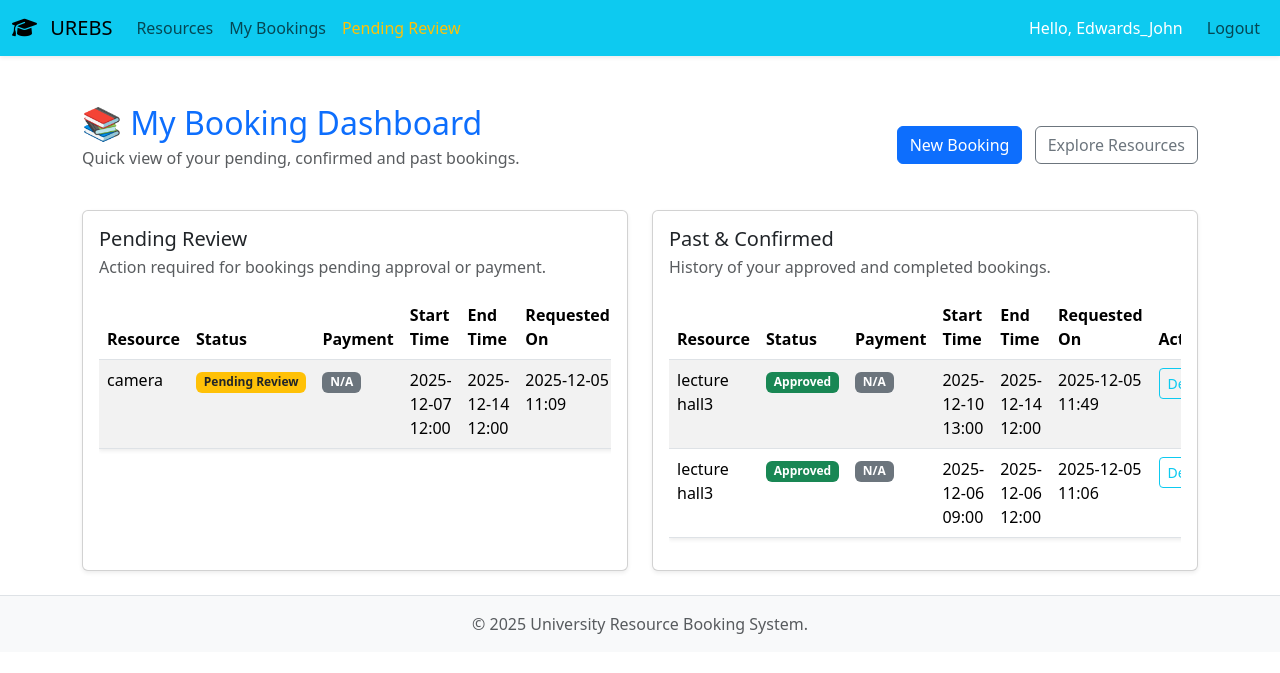
After one commit to Edujoew/University-Resource-Booking-System-URBS, a Django app: page /my_bookings_dashboard/ in a window 1280 px wide. The commit adds this page. Shown: the top 673 px of the page. Run offline with Django 5.2, Linux system fonts and the light colour scheme; a user stored in the database is signed in; data comes from the database, SQL or seed files in the repository; both versions use the stored data as it was after the commit.

Commit message:
Student Booking Dashboard

```diff
--- /dev/null
+++ b/resource_booking/booking/templates/booking/my_bookings_dashboard.html
@@ -0,0 +1,57 @@
+{% extends 'main.html' %}
+{% load static %}
+
+{% block title %}My Booking Dashboard{% endblock title %}
+
+{% block content %}
+<div class="container mt-5">
+    <div class="row mb-4">
+        <div class="col-md-8">
+            <h2 class="mb-1 text-primary">📚 My Booking Dashboard</h2>
+            <p class="text-muted">Quick view of your pending, confirmed and past bookings.</p>
+        </div>
+        <div class="col-md-4 text-md-end align-self-center">
+            <a href="{% url 'booking:new_booking' %}" class="btn btn-primary">New Booking</a>
+            <a href="{% url 'booking:home' %}" class="btn btn-outline-secondary ms-2">Explore Resources</a>
+        </div>
+    </div>
+
+    <div class="row">
+        <div class="col-lg-6 mb-4">
+            <div class="card shadow-sm h-100">
+                <div class="card-body">
+                    <h5 class="card-title">Pending Review</h5>
+                    <p class="card-subtitle text-muted mb-3">Action required for bookings pending approval or payment.</p>
+
+                    {% if pending_bookings %}
+                        {% include 'booking/partials/booking_list_table.html' with booking_list=pending_bookings %}
+                    {% else %}
+                        <div class="text-center py-4">
+                            <i class="bi bi-check-circle-fill text-success fs-1"></i>
+                            <p class="mt-3 mb-0 text-muted">You have no bookings currently pending review.</p>
+                        </div>
+                    {% endif %}
+                </div>
+            </div>
+        </div>
+
+        <div class="col-lg-6 mb-4">
+            <div class="card shadow-sm h-100">
+                <div class="card-body">
+                    <h5 class="card-title">Past & Confirmed</h5>
+                    <p class="card-subtitle text-muted mb-3">History of your approved and completed bookings.</p>
+
+                    {% if past_bookings %}
+                        {% include 'booking/partials/booking_list_table.html' with booking_list=past_bookings %}
+                    {% else %}
+                        <div class="text-center py-4">
+                            <i class="bi bi-journal-text text-info fs-1"></i>
+                            <p class="mt-3 mb-0 text-muted">You have not submitted any booking requests yet.</p>
+                        </div>
+                    {% endif %}
+                </div>
+            </div>
+        </div>
+    </div>
+</div>
+{% endblock %}
--- /dev/null
+++ b/resource_booking/booking/templates/booking/partials/booking_list_table.html
@@ -0,0 +1,49 @@
+<div class="table-responsive">
+    <table class="table table-striped table-hover shadow-sm">
+        <thead class="bg-light">
+            <tr>
+                <th scope="col">Resource</th>
+                <th scope="col">Status</th>
+                <th scope="col">Payment</th>
+                <th scope="col">Start Time</th>
+                <th scope="col">End Time</th>
+                <th scope="col">Requested On</th>
+                <th scope="col">Actions</th>
+            </tr>
+        </thead>
+        <tbody>
+            {% for booking in booking_list %}
+            <tr>
+                <td>{{ booking.resource.name }}</td>
+                <td>
+                    {% if booking.status == 'APPROVED' %}
+                        <span class="badge bg-success">{{ booking.get_status_display }}</span>
+                    {% elif booking.status == 'PENDING' %}
+                        <span class="badge bg-warning text-dark">{{ booking.get_status_display }}</span>
+                    {% else %}
+                        <span class="badge bg-danger">{{ booking.get_status_display }}</span>
+                    {% endif %}
+                </td>
+                <td>
+                    {% if booking.payment_status == 'PAID' %}
+                        <span class="badge bg-primary">PAID</span>
+                    {% elif booking.resource.cost > 0 and booking.payment_status == 'PENDING' %}
+                         <span class="badge bg-danger">PENDING</span>
+                    {% else %}
+                        <span class="badge bg-secondary">N/A</span>
+                    {% endif %}
+                </td>
+                <td>{{ booking.start_time|date:"Y-m-d H:i" }}</td>
+                <td>{{ booking.end_time|date:"Y-m-d H:i" }}</td>
+                <td>{{ booking.requested_on|date:"Y-m-d H:i" }}</td>
+                <td>
+                    <a href="#" class="btn btn-sm btn-outline-info">Details</a>
+                    {% if booking.status == 'PENDING' %}
+                        <a href="#" class="btn btn-sm btn-outline-danger">Cancel</a>
+                    {% endif %}
+                </td>
+            </tr>
+            {% endfor %}
+        </tbody>
+    </table>
+</div>
--- a/resource_booking/booking/urls.py
+++ b/resource_booking/booking/urls.py
@@ -1,6 +1,12 @@
 
 from django.urls import path
-from .views import LandingView, HomeView, BookingCreateView, RegisterView
+from .views import (
+    LandingView,
+    HomeView,
+    BookingCreateView,
+    RegisterView,
+    MyBookingsView,
+)
 
 app_name = 'booking'
 
@@ -16,4 +22,7 @@ urlpatterns = [
 
     # Issue 5: Booking Submission
     path('new/', BookingCreateView.as_view(), name='new_booking'),
+
+    # issue7: View User's Bookings
+    path('my_bookings_dashboard/', MyBookingsView.as_view(), name='my_bookings_dashboard'),
 ]
--- a/resource_booking/booking/views.py
+++ b/resource_booking/booking/views.py
@@ -8,6 +8,7 @@ from django.contrib.auth.mixins import LoginRequiredMixin
 from django.contrib import messages
 from django.http import JsonResponse
 import json
+from django.views.generic import ListView  # <-- Add ListView import
 
 
 from .models import BookingRequest, Resource
@@ -64,8 +65,8 @@ class BookingCreateView(LoginRequiredMixin, CreateView):
     model = BookingRequest
     form_class = BookingRequestForm
     template_name = 'booking/booking_form.html'
-    # Default success_url is only used if no payment is required (final redirect is custom)
-    success_url = reverse_lazy('booking:home')
+    # After creating a booking, redirect users to their bookings dashboard
+    success_url = reverse_lazy('booking:my_bookings_dashboard')
 
     def form_valid(self, form):
         """
@@ -84,15 +85,13 @@ class BookingCreateView(LoginRequiredMixin, CreateView):
         resource = booking.resource # Access resource object directly
 
         if resource and resource.cost > 0:
-            # Payment Required:
-            booking.save() # Save the PENDING booking to generate the PK (ID)
+            # Payment Required: save as PENDING and send user to their dashboard
+            booking.save()  # Save the PENDING booking to generate the PK (ID)
 
-            messages.info(self.request, "Booking successfully reserved. Please complete payment to confirm.")
+            messages.info(self.request, "Booking successfully reserved. Complete payment from your bookings dashboard.")
 
-            # --- CRITICAL FIX: Redirect to the payment view using the correct URL name and argument ---
-            # URL name: payments:initiate_mpesa_payment (from payments/urls.py)
-            # Argument: booking_id=booking.pk
-            return redirect('payments:initiate_mpesa_payment', booking_id=booking.pk)
+            # Redirect user to their bookings dashboard where they can see the PENDING booking
+            return redirect('booking:my_bookings_dashboard')
 
         else:
             # No Payment Required (Cost is 0):
@@ -106,3 +105,34 @@ class BookingCreateView(LoginRequiredMixin, CreateView):
         context = super().get_context_data(**kwargs)
         context['resources'] = Resource.objects.filter(is_available=True)
         return context
+
+        # booking/views.py
+# ... (existing imports)
+
+
+
+
+# --- Issue 7: Student Booking Dashboard View ---
+class MyBookingsView(LoginRequiredMixin, ListView):
+    """
+    Displays a list of all BookingRequest objects belonging
+    to the currently logged-in user.
+    """
+    model = BookingRequest
+    template_name = 'booking/my_bookings_dashboard.html'
+    context_object_name = 'bookings'
+
+    def get_queryset(self):
+        """
+        Filters the queryset to only show bookings made by the current user.
+        """
+        # self.request.user refers to the logged-in user (provided by LoginRequiredMixin)
+        return BookingRequest.objects.filter(user=self.request.user).order_by('-start_time')
+
+    def get_context_data(self, **kwargs):
+        """Adds filtering context for the template"""
+        context = super().get_context_data(**kwargs)
+        #  categorize bookings for the template if needed
+        context['pending_bookings'] = context['bookings'].filter(status='PENDING')
+        context['past_bookings'] = context['bookings'].exclude(status='PENDING')
+        return context
--- a/resource_booking/payments/urls.py
+++ b/resource_booking/payments/urls.py
@@ -5,6 +5,8 @@ app_name = 'payments'
 
 urlpatterns = [
     path('index/', views.index, name='index'),
+    # Friendly entry point used by booking flow to initiate payment for a booking
+    path('initiate/<int:booking_id>/', views.STKPushView.as_view(), name='initiate_mpesa_payment'),
     path('stk-push/', views.STKPushView.as_view(), name='stk_push'),
     path('callback/', views.mpesa_callback, name='mpesa_callback'),
 ]
--- a/resource_booking/templates/main.html
+++ b/resource_booking/templates/main.html
@@ -39,7 +39,7 @@
 
                     {% if user.is_authenticated %}
                         <li class="nav-item">
-                            <a class="nav-link" href="#">My Bookings</a>
+                            <a class="nav-link" href="{% url 'booking:my_bookings_dashboard' %}">My Bookings</a>
                         </li>
 
                         {# Admin/Staff Link (Future Issue 8) #}
```
Also changed, not shown: resource_booking/booking/templates/booking/home.html (+58 -10 lines), resource_booking/payments/views.py (+12 -4 lines), resource_booking/db.sqlite3.
